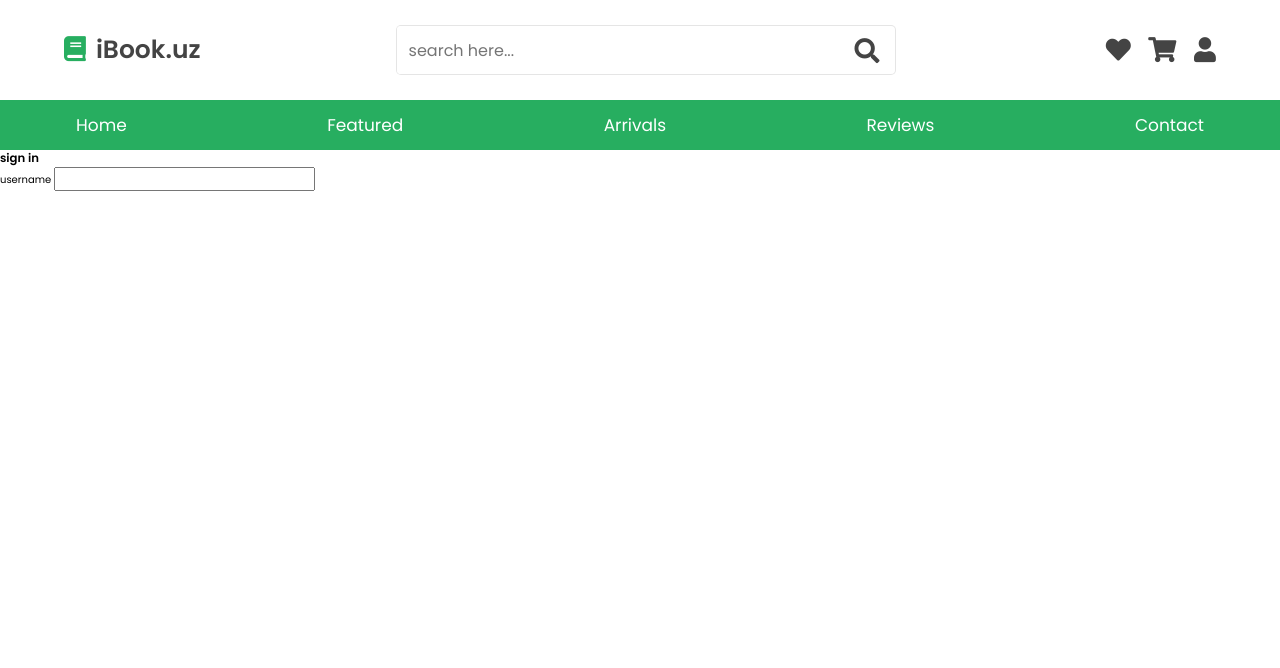
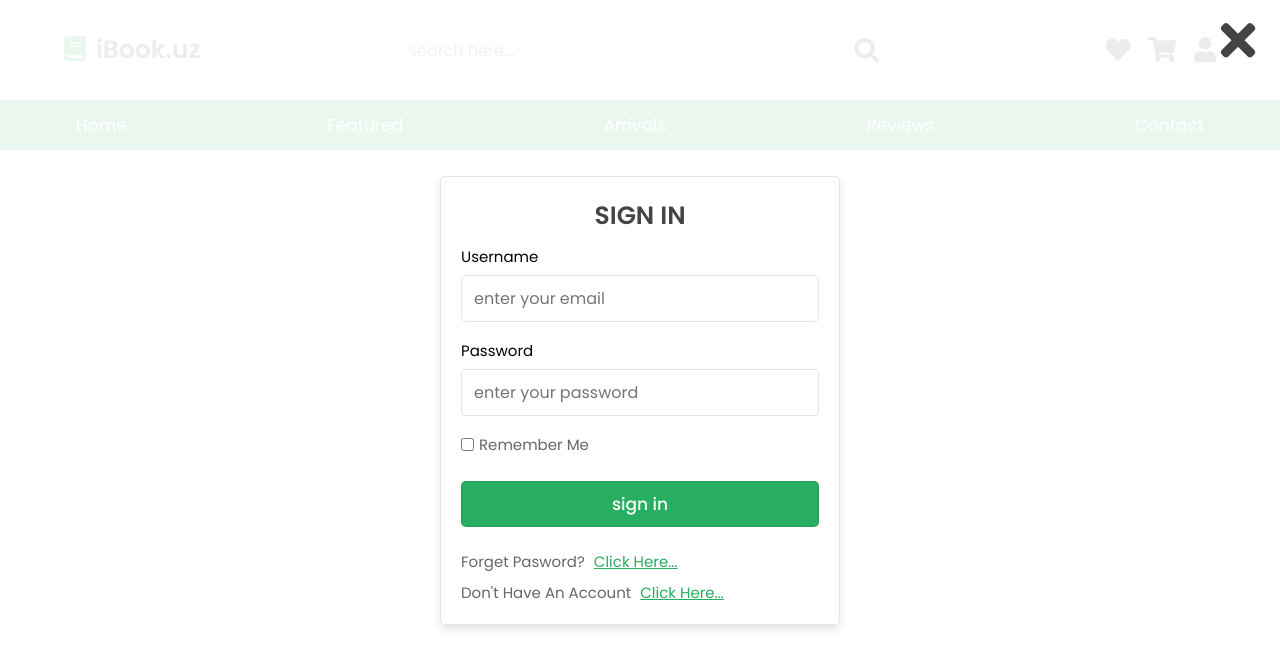
Before and after one commit to Nbek3d/iBook.uz, a plain HTML site: page index.html in a window 1280 px wide. Both pictures are taken after a click on the element 1205 px from the left and 49 px from the top of the page. Drawn offline with Linux system fonts and the light colour scheme.

Commit message:
loginform add

```diff
--- a/css/style.css
+++ b/css/style.css
@@ -53,6 +53,23 @@ html::-webkit-scrollbar-thumb{
 
 a{
     text-decoration: none;
+}
+
+.btn{
+    border: var(--border)   ;
+    margin-top: 1rem;
+    display: inline-block;
+    padding: .9rem 3rem;
+    font-weight: 500;
+    border-radius: .5rem;
+    color: #fff;
+    background: var(--green);
+    font-size: 1.7rem;
+    cursor: pointer;
+}
+
+.btn:hover {
+    background: var(--dark-color);
 }
 
 .dfj{
@@ -174,6 +191,95 @@ nav a:hover{
     background: var(--dark-color);
 }
 
+.login-form-container{
+    justify-content: center;
+    background: rgba(255,255,255,.9);
+    position: fixed;
+    top: 0;
+    right: -105%;
+    z-index: 1000;
+    height: 100%;
+    width: 100%;
+    text-transform: capitalize;
+}
+
+.login-form-container .active{
+    right: 0;
+}
+
+.login-form-container form{
+    background: #fff;
+    border: var(--border);
+    width: 40rem;
+    padding: 2rem;
+    box-shadow: var(--box-shadow);
+    border-radius: .5rem;
+    margin: 2rem;
+}
+
+.login-form-container form h3{
+    font-size: 2.5rem;
+    text-transform: uppercase;
+    color: var(--black);
+    text-align: center;
+}
+
+.login-form-container form span{
+    display: block;
+    font-size: 1.5rem;
+    padding-top: 1rem;
+}
+
+.login-form-container form .box{
+    width: 100%;
+    margin: .7rem 0;
+    font-size: 1.6rem;
+    border: var(--border);
+    border-radius: .5rem;
+    padding: 1rem 1.2rem;
+    color: var(--black);
+    text-transform: none;
+}
+
+.login-form-container form .checkbox{
+    display: flex;
+    align-items: center;
+    gap: .5rem;
+    padding: 1rem 0;
+}
+
+.login-form-container form .checkbox label{
+    font-size: 1.5rem;
+    color: var(--light-color);
+    cursor: pointer;
+}
+
+.login-form-container form .btn{
+    text-align: center;
+    width: 100%;
+    margin: 1.5rem 0;
+}
+
+.login-form-container form p{
+    padding-top: .8rem;
+    color: var(--light-color);
+    font-size: 1.5rem;
+}
+
+.login-form-container form p a{
+    color: var(--green);
+    text-decoration: underline;
+    padding-left: 5px;
+}
+
+.login-form-container #close-login-btn{
+    position: absolute;
+    top: 1.5rem;
+    right: 2.5rem;
+    font-size: 5rem;
+    color: var(--black);
+    cursor: pointer;
+}
 
 @media screen and (max-width: 991px){
     html{
--- a/index.html
+++ b/index.html
@@ -49,11 +49,21 @@
         </div>
     </header>
 
-    <div class="login-form-container">
+    <div class="login-form-container df">
+        <div id="close-login-btn" class="fas fa-times"></div>
         <form action="">
             <h3>sign in</h3>
             <span>username</span>
-            <input type="text">
+            <input type="email" name="" placeholder="enter your email" id="" class="box">
+            <span>password</span>
+            <input type="password" name="" placeholder="enter your password" id="" class="box">
+            <div class="checkbox">
+                <input type="checkbox" name="" id="remember-me">
+                <label for="remember-me">Remember me</label>
+            </div>
+            <input type="submit" value="sign in" class="btn">
+            <p>forget pasword? <a href="#">click here...</a></p>
+            <p>don't have an account <a href="#">click here...</a></p>
         </form>
     </div>
     <script src="js/app.js"></script>
--- a/js/app.js
+++ b/js/app.js
@@ -3,6 +3,16 @@ let searchForm = document.querySelector('.search-form');
 document.querySelector('#search-btn').onclick = () =>{
   searchForm.classList.toggle('active');
 }
+
+let loginform=document.querySelector('.login-form-container')
+document.querySelector('#login-btn').onclick=()=>{
+    loginform.classList.toggle('active');
+}
+
+document.querySelector('#close-login-btn').onclick=()=>{
+    loginform.classList.remove('active');
+}
+
 window.onscroll=()=>{
     if(window.scrollY>80){
         document.querySelector('.header-2').classList.add('active');
```
Also changed, not shown: js/dist/app.dev.js (added, +33 -0 lines).
